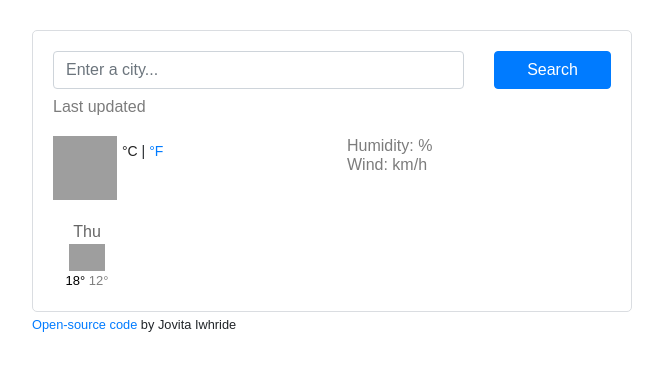
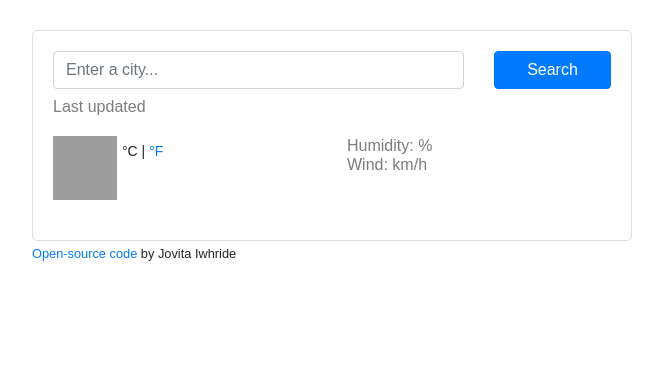
Before and after one commit to EmperorJho/Weather-App, a plain HTML site: page index.html in a window 1280 px wide. Shown: the whole page, without its empty margins (308-971 px from the left). Drawn offline with nearby package versions, Linux system fonts and the light colour scheme; no server answers; grey boxes are pictures that could not be loaded.

Commit message:
update the index.html

```diff
--- a/index.html
+++ b/index.html
@@ -70,22 +70,7 @@
               </ul>
             </div>
           </div>
-          <div class="weather-forecast">
-            <div class="row">
-              <div class="col-2">
-                <div class="weather-forecast-date">Thu</div>
-                <img
-                  src="https://openweathermap.org/img/wn/10d@2x.png"
-                  alt=""
-                  width="36"
-                />
-                <div class="weather-forecast-temperature">
-                  <span class="weather-forecast-temperature-max">18°</span>
-                  <span class="weather-forecast-temperature-min">12°</span>
-                </div>
-              </div>
-            </div>
-          </div>
+          <div class="weather-forecast" id="forecast"></div>
         </div>
         <small>
           <a href="https://github.com/EmperorJho/Weather-App" target="blank"
```
